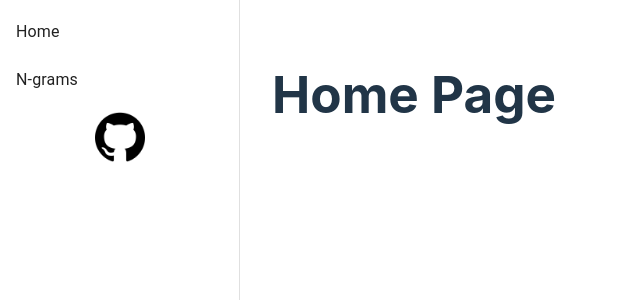
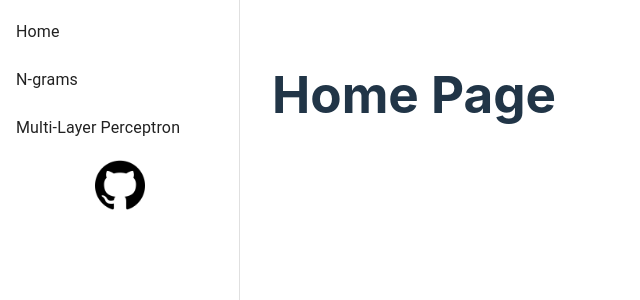
Before and after one commit to Nossonhuebner/SLaMs, a React (Vite) app: page / in a window 1280 px wide. Shown: the top 300 px of the page, without its empty margins (0-640 px from the left). Built offline with nearby package versions, Linux system fonts and the light colour scheme.

Commit message:
Add / Begin MLP

```diff
--- a/src/Sidebar.tsx
+++ b/src/Sidebar.tsx
@@ -34,6 +34,12 @@ export function Sidebar() {
               <ListItemText primary="N-grams" />
             </ListItemButton>
           </ListItem>
+
+          <ListItem disablePadding>
+            <ListItemButton component={Link} to={`mlp`}>
+              <ListItemText primary="Multi-Layer Perceptron" />
+            </ListItemButton>
+          </ListItem>
       </List>
       <GhLink repositoryLink="https://github.com/Nossonhuebner/SLaMs"/>
     </Drawer>
--- a/src/components/mlp/mlp.tsx
+++ b/src/components/mlp/mlp.tsx
@@ -1,25 +1,160 @@
-import { useState } from "react";
-import { DumbTokenizer, clean } from "../../util";
+import { useMemo, useState } from "react";
+import { CharacterTokenizer, ITokenizer, clean } from "../../util";
 import English from '../../../raw_english'
 import { Value } from "../../util/engine";
+import { MLP as Net, softmax } from "../../util/nn";
 
-function MLP() {
+export function MLP() {
     const cleaned = clean(English);
-    const [n, setN] = useState<number>()
-    const tkn = new DumbTokenizer(cleaned);
+    const sample = cleaned.slice(0, 2000)
+    const tkn = new CharacterTokenizer(sample);
+    const embeddingSize = 3;
+    const contextLength = 4;
 
-    tkn.map
+    const embeddings = useMemo(() => createEmbeddings(tkn, embeddingSize), []);
+    const net = useMemo(() => new Net(embeddingSize * contextLength, [tkn.vocabulary.length]), []);
+
+    const {training, validation } = createDataset(sample, contextLength, tkn);
+
+    // const [lr, setLr] = useState(0.001);
+    // const [loss, setLoss] = useState(0);
+    // const [accuracy, setAccuracy] = useState(0);
+
+    // const [epoch, setEpoch] = useState(0);
+    for(let i = 0; i < 10; i++) {
+        train(net, training, embeddings, 0.01);
+        valid(net, validation, embeddings);
+    }
+
+    const a = generateWords(10, net, tkn, contextLength, embeddings);
+    console.log(a);
+}
+
+export function generateWords(n: number, net: Net, tkn: CharacterTokenizer, contextLength: number, embeddings: Value[][]) {
+    const words = [];
+    for (let i = 0; i < n; i++) {
+        words.push(generateWord(net, tkn, contextLength, embeddings));
+    }
+    return words;
+}
+
+function generateWord(net: Net, tkn: CharacterTokenizer, contextLength: number, embeddings: Value[][]) {
+    let base = "*".repeat(contextLength);
+    const chars = [];
+    let next = null;
+    while (next != "*") {
+        const input = tkn.encode(base) as number[];
+        const embs = getEmbeddings(input, embeddings);
+        const logits = net.forward(embs.flat());
+        const probs = softmax(logits);
+        const idx = probs.map(v => v.data).indexOf(Math.max(...probs.map(v => v.data)));
+        next = tkn.decode([idx]);
+        chars.push(next);
+        base = base.slice(1) + next;
+    }
+    return chars.join('');
+}
 
 
-    return null
+function valid(net: Net, data: DataItem[], embeddings: Value[][]) {
+    const count = data.length;
+    let correct = 0;
+    data.forEach(item => {
+        const { input, output } = item;
+
+        const embs = getEmbeddings(input, embeddings);
+        const logits = net.forward(embs.flat());
+        const probs = softmax(logits);
+
+        const yIdx = output[0];
+        const probVals = probs.map(v => v.data);
+        const maxProb = Math.max(...probVals)
+        const predIdx = probVals.indexOf(maxProb);
+        item.preds = probVals;
+        correct += Number(yIdx == predIdx);
+    })
+    const accuracy = correct / count
+    console.log('accuracy:', accuracy);
+    return accuracy;
 }
 
-function createEmbeddings(tkn: DumbTokenizer, size: number) {
-    const embeddings = Object.keys(tkn.map).map((token) => {
-        let embedding = new Array(size);
-        embedding = embeddings.map(e => new Value(Math.random()))
-        return embedding;
+type DataItem = {
+    input: number[],
+    output: number[],
+    loss?: number,
+    preds?: number[]
+}
+
+function createDataset(data: string, contextLength: number, tokenizer: ITokenizer) {
+    const training = new Array<DataItem>();
+    const validation = new Array<DataItem>();
+
+    for (let i = 0; i < data.length - contextLength; i++) {
+        const input = tokenizer.encode(data.slice(i, i + contextLength)) as number[];
+        const output = tokenizer.encode(data[i + contextLength]) as number[];
+        const item = { input, output };
+        if (Math.random() > 0.8) {
+            validation.push(item);
+        } else {
+            training.push(item);
+        }
+    }
+    return { training, validation };
+}
+
+function getEmbeddings(input: number[], embeddings: Value[][]) {
+    const embedding = new Array<Value[]>();
+    input.forEach(idx => {
+        const e = embeddings[idx];
+        embedding.push(e);
     })
+    return embedding;
+}
+
+function train(net: Net, data: DataItem[], embeddings: Value[][], lr: number) {
+    const count = data.length;
+    let aggLoss = new Value(0)
+    data.forEach(item => {
+        const { input, output } = item;
+        const embs = getEmbeddings(input, embeddings);
+        // forward
+        const logits = net.forward(embs.flat());
+        const probs = softmax(logits);
+
+        const loss = probs[output[0]].negativeLogLikelihood()
+        item.loss = loss.data;
+        aggLoss = aggLoss.plus(loss);
+
+    })
+    //backward
+    net.parameters.forEach(p => p.grad = 0);
+    aggLoss = aggLoss.divide(count);
+    aggLoss.backward()
+
+    net.parameters.forEach(p => p.data += -lr * clipGradient(p.grad, -10, 10))
+
+    // const avg =  aggLoss / count;
+    console.log('avgLoss:', aggLoss.data);
+    return aggLoss.data;
+}
+
+function clipGradient(grad: number, min: number, max: number) {
+    if (grad < min) return min;
+    if (grad > max) return max;
+    return grad;
+}
+
+
+function createEmbeddings(tkn: ITokenizer, embSize: number) {
+    const embeddings: Value[][] = [];
+    for(let i = 0; i < tkn.vocabulary.length; i++) {
+        const emb: Value[] = []
+        for(let j = 0; j < embSize; j++) {
+            emb.push(new Value(Math.random()))
+        }
+        embeddings.push(emb)
+    }
+
     return embeddings;
 }
 
--- a/src/components/n_gram/slammy-grammy.tsx
+++ b/src/components/n_gram/slammy-grammy.tsx
@@ -1,6 +1,6 @@
 // import Hebrew from '../../raw_hebrew'
 import English from '../../../raw_english'
-import { DumbTokenizer, clean } from '../../util';
+import { CharacterTokenizer, clean } from '../../util';
 import * as tf from '@tensorflow/tfjs';
 import DisplayTable from './DisplayTable';
 import { buildGrid, calculateLoss, generateWords } from './util';
@@ -10,7 +10,7 @@ import { useState } from 'react';
 export function SlammyGrammy() {
     const cleaned = clean(English);
     const [n, setN] = useState<number>()
-    const tkn = new DumbTokenizer(cleaned);
+    const tkn = new CharacterTokenizer(cleaned);
 
     const tokens = tkn.tokenize(cleaned);
     const x = tokens.slice(0, tokens.length - 1);
@@ -48,7 +48,7 @@ export function SlammyGrammy() {
 
 declare global {
     interface Window {
-        tkn: DumbTokenizer;
+        tkn: CharacterTokenizer;
         txt: string;
         tensor: number[][];
         tf: typeof tf;
--- a/src/components/n_gram/util.ts
+++ b/src/components/n_gram/util.ts
@@ -1,7 +1,7 @@
 import * as tf from '@tensorflow/tfjs';
-import { DumbTokenizer } from "../../util";
+import { CharacterTokenizer } from "../../util";
 
-export function generateWords(grid: number[][], tkn: DumbTokenizer, n: number) {
+export function generateWords(grid: number[][], tkn: CharacterTokenizer, n: number) {
     const words = [];
     for (let i = 0; i < n; i++) {
         words.push(generateWord(grid, tkn));
@@ -9,21 +9,21 @@ export function generateWords(grid: number[][], tkn: DumbTokenizer, n: number) {
     return words;
 }
 
-function generateWord(grid: number[][], tkn: DumbTokenizer) {
+function generateWord(grid: number[][], tkn: CharacterTokenizer) {
     const word = [];
     let next = sampleRow(grid[0]);
     while (next !== 0) {
         word.push(next);
         next = sampleRow(grid[next]);
     }
-    return word.map(i => tkn.reverseMap[i]).join('');
+    return word.map(i => tkn.vocabulary[i]).join('');
 }
 
 function sampleRow(row: number[]) {
     return tf.multinomial(row, 1, undefined, true).arraySync()[0] as number;
 }
 
-export function buildGrid(x: string[], y: string[], tkn: DumbTokenizer, normalized?: boolean) {
+export function buildGrid(x: string[], y: string[], tkn: CharacterTokenizer, normalized?: boolean) {
     let grid = [];
 
     for (let i = 0; i < tkn.map.size; i++) {
@@ -47,7 +47,7 @@ export function buildGrid(x: string[], y: string[], tkn: DumbTokenizer, normaliz
     return grid;
 }
 
-export function calculateLoss(grid: number[][], x: string[], y: string[], tkn: DumbTokenizer) {
+export function calculateLoss(grid: number[][], x: string[], y: string[], tkn: CharacterTokenizer) {
     const intX = x.map(char => tkn.map.get(char) as number);
     const intY = y.map(char => tkn.map.get(char) as number);
 
--- a/src/main.tsx
+++ b/src/main.tsx
@@ -9,6 +9,7 @@ import {
 import ErrorPage from "./error-page";
 import HomePage from './Home.tsx';
 import { SlammyGrammy } from './components/n_gram/slammy-grammy.tsx';
+import MLP from './components/mlp/mlp.tsx';
 
 const router = createHashRouter([
   {
@@ -21,6 +22,9 @@ const router = createHashRouter([
     },
     {
       path: "ngrams", element: <SlammyGrammy />
+    },
+    {
+      path: "mlp", element: <MLP/>
     }
   ]
   }
--- a/src/util.ts
+++ b/src/util.ts
@@ -53,7 +53,7 @@ function simpleCleanE(str: string) {
 
 
 
-interface Tokenizer {
+export interface ITokenizer {
     encode(str: string): (number|undefined)[];
     decode(tokens: number[]): string;
     tokenize(str: string): string[];
@@ -61,15 +61,15 @@ interface Tokenizer {
 }
 
 
-export class DumbTokenizer {
+export class CharacterTokenizer implements ITokenizer {
     map: Map<string, number>;
-    reverseMap: string[];
+    vocabulary: string[];
     tokenIndex: number;
     counts: {[key: string]: number} = {};
     constructor(str: string) {
         this.tokenIndex = 0;
         this.map = new Map();
-        this.reverseMap = [];
+        this.vocabulary = [];
         this.buildDataSet(str);
     }
 
@@ -81,7 +81,7 @@ export class DumbTokenizer {
 
     decode(tokens: number[]): string {
         const me = this;
-        return tokens.map(t => me.reverseMap[t]).join('');
+        return tokens.map(t => me.vocabulary[t]).join('');
     }
 
     encode(str: string): number[] {
@@ -116,7 +116,7 @@ export class DumbTokenizer {
         if (!this.map.has(str)) {
             this.counts[str] = 0;
             this.map.set(str, this.tokenIndex);
-            this.reverseMap.push(str);
+            this.vocabulary.push(str);
             this.tokenIndex++;
         }
         this.counts[str]++;
```
